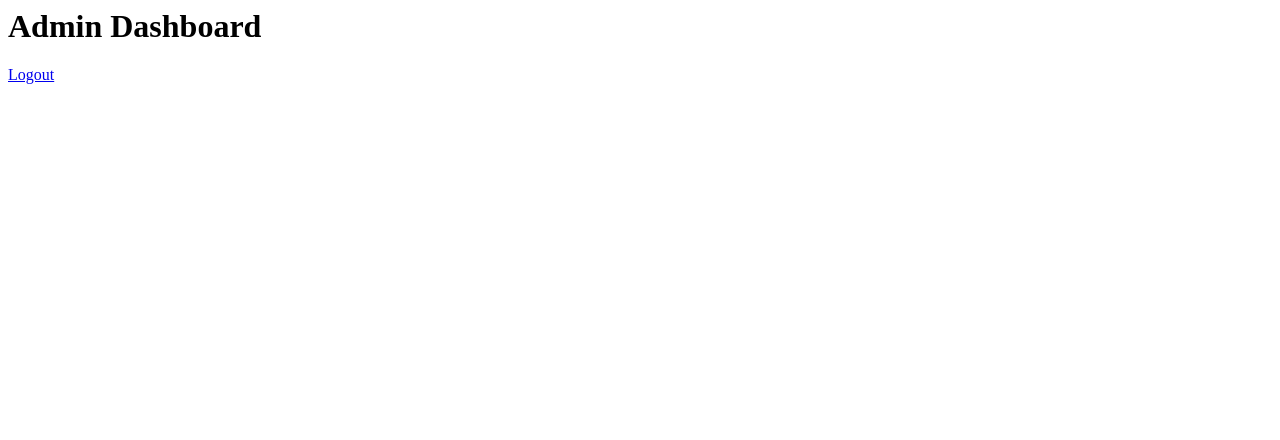
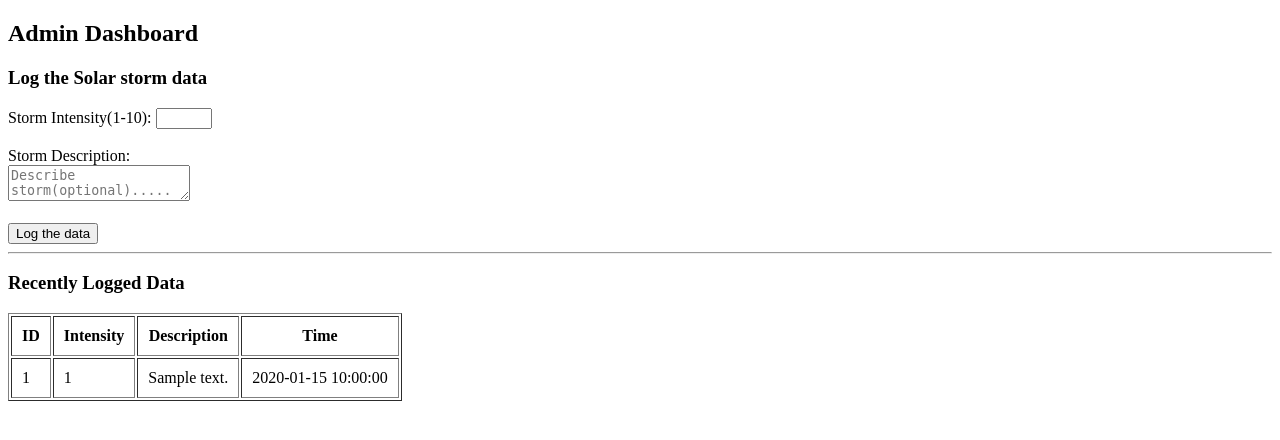
Before and after one commit to birbh/mars-haven, a PHP site: page /dashboard/admin.php in a window 1280 px wide. Shown: the top 440 px of the page. Run offline with PHP 8.4, Linux system fonts and the light colour scheme; the visitor is signed in with stand-in values (Sample User, id 1); tables that the repository leaves empty hold one stand-in row (values such as "Sample post").

Commit message:
admin and astronaut dashboard update

```diff
--- a/dashboard/admin.php
+++ b/dashboard/admin.php
@@ -1,9 +1,86 @@
 <?php
     include '../includes/auth.php';
+    include '../config/db.php';
 
     if($_SESSION['role'] !== 'admin'){
-        die("Access denied.");
+        die("Access denied (dont be sneaky).");
     }
 ?>
-<h1>Admin Dashboard</h1>
-<a href="../logout.php">Logout</a>
+<!DOCTYPE html>
+<html lang="en">
+<head>
+    <meta charset="UTF-8">
+    <title>Admin Dashboard</title>
+</head>
+<body>
+    <h2>Admin Dashboard</h2>
+    <h3>Log the Solar storm data</h3>
+    <form method="POST">
+        <label>Storm Intensity(1-10):</label>
+        <input type="number" name="intensityy" min="1" max="10" required><br><br>
+        <label>Storm Description:</label><br>
+        <textarea name="desc" placeholder="Describe storm(optional)....."></textarea><br><br>
+        <input type="submit" name="submit" value="Log the data">
+</form>
+    <hr>
+    <h3>Recently Logged Data</h3>
+
+
+<?php
+    if(isset($_POST['submit'])){
+        $intense=$_POST['intensityy'];
+        $desc=$_POST['desc'];
+        $sql="INSERT INTO solar_storms(intensity,description) VALUES($intense,'$desc')";
+        if($conn->query($sql)){
+            echo "<p style='color:green;'>Data logged successfully.</p>";
+
+            $st_id=$conn->insert_id;
+            $radiation=$intense*12.5;
+
+            if($radiation<50){
+                $stat="safe";
+            }
+            elseif($radiation<=90){
+                $stat="warning";
+            }
+            else{
+                $stat="danger";
+            }
+
+            $radins="INSERT INTO radiation_logs (storm_id,radiation_level,status) VALUES($st_id,$radiation,'$stat')";
+            if(!$conn->query($radins)){
+                echo "<p style='color:red;'>Error logging radiation data:</p>";
+            }
+            else{
+                echo "<p style='color:green;'>Radiation data logged successfully.</p>";
+            }
+        }
+        else{
+            echo "<p style='color:red;'>Error logging storm data:</p>";
+        }
+
+
+    }
+    $sql="SELECT * FROM solar_storms ORDER BY created_at DESC LIMIT 5";
+    $res=$conn->query($sql);
+    if($res->num_rows>0){
+        echo"<table border=1 cellpadding=10>";
+        echo "<tr><th>ID</th>
+        <th>Intensity</th>
+        <th>Description</th>
+        <th>Time</th></tr>";
+        while($row=$res->fetch_assoc()){
+            echo "<tr>
+            <td>".$row['id']."</td>
+            <td>".$row['intensity']."</td>
+            <td>".$row['description']."</td>
+            <td>".$row['created_at']."</td>
+            </tr>";
+        }
+        echo"</table>";
+    }
+    else
+        echo"<p>No storm data found.<br>Log some data to see it.</p>";
+?>
+</body>
+</html>
--- a/dashboard/user.php
+++ b/dashboard/user.php
@@ -1,5 +1,6 @@
 <?php
     include '../includes/auth.php';
+    include '../config/db.php';
 
     if($_SESSION['role'] !== 'user'){
         die("Access denied.");
--- a/login.php
+++ b/login.php
@@ -20,7 +20,7 @@
             $_SESSION['user_id'] = $user['id'];
             $_SESSION['role'] = $user['role'];
 
-            header("Location: dashboard.php" . $user['role'] . ".php");
+            header("Location: dashboard/" . $user['role'] . ".php");
             exit();
         }
         else{
```
Also changed, not shown: dashboard/astronaut.php (+37 -3 lines), logout.php (line endings or trailing spaces).
